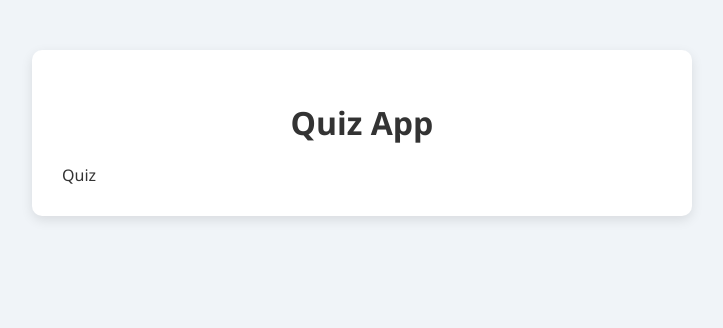
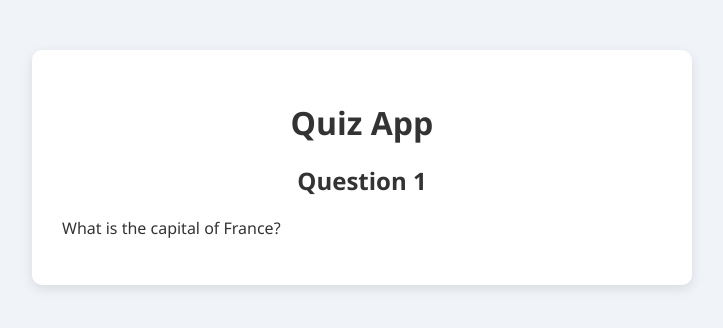
Before and after one commit to Swellmary/QUIZ-APP-ReactJS, a React (Vite) app: page / in a window 1280 px wide. Shown: the top 328 px of the page, without its empty margins (278-1001 px from the left). Built offline with nearby package versions, Linux system fonts and the light colour scheme.

Commit message:
displayed an h2 Question 1 with question index 0 and inside named question

```diff
--- a/src/components/quiz.jsx
+++ b/src/components/quiz.jsx
@@ -18,7 +18,13 @@ function Quiz() {
         },
     ]
 
-    return <div> Quiz </div>
+    return (
+        <div>
+
+            <h2>Question 1</h2>
+            <p>{questionBank[0].question}</p>
+        </div>
+    );
 }
 
 export default Quiz;
```
